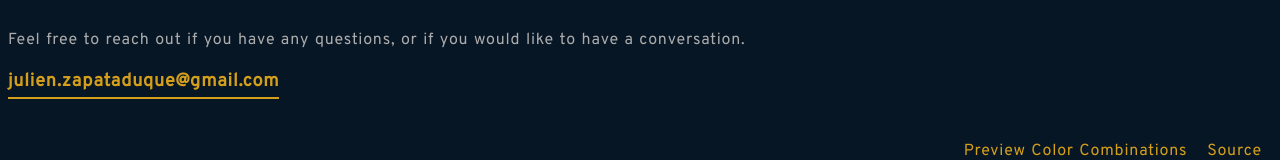
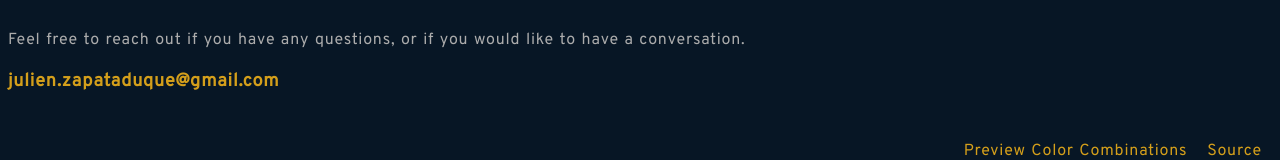
Before and after one commit to JulienZD/website, a Next.js app: page / in a window 1280 px wide. Shown: the part 2118-2278 px from the top of the page. Built offline with nearby package versions, Linux system fonts and the light colour scheme.

Commit message:
feat: invert focus/hover state on email address
I received feedback that it looks better inverted

```diff
--- a/src/components/Contact.tsx
+++ b/src/components/Contact.tsx
@@ -7,7 +7,7 @@ export default function Contact(): JSX.Element {
       </p>
       <a
         href="mailto:julien.zapataduque@gmail.com"
-        className="transition-colors border-b-2 pb-1 border-secondary hover:border-transparent focus-visible:border-transparent duration-200 font-semibold text-lg"
+        className="transition-colors border-b-2 pb-1 border-transparent hover:border-secondary focus-visible:border-secondary duration-200 font-semibold text-lg"
       >
         julien.zapataduque@gmail.com
       </a>
```
